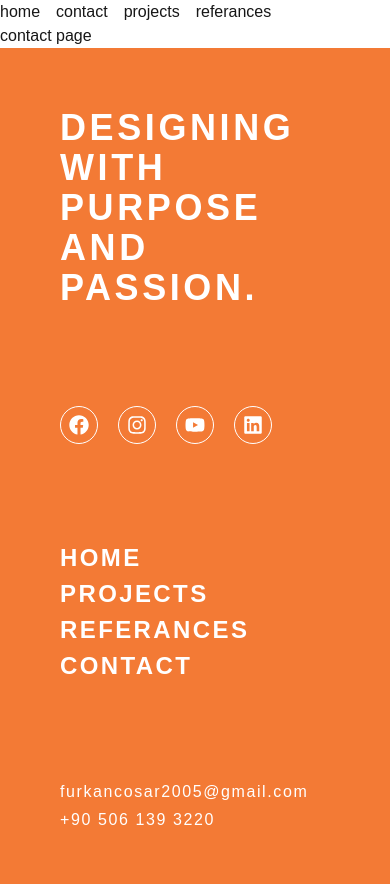
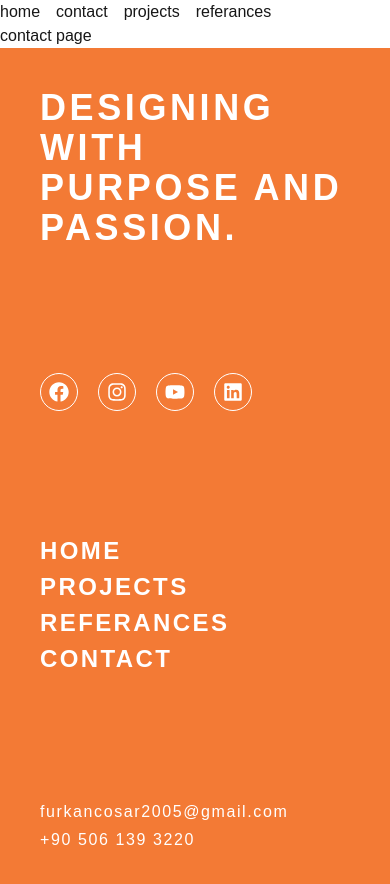
Before and after one commit to Luchhass/Portfolio-app, a Next.js app: page /contact in a window 390 px wide. Shown: the top 884 px of the page. Built offline with nearby package versions, Linux system fonts and the light colour scheme.

Commit message:
footer css fixed

```diff
--- a/src/components/Footer.jsx
+++ b/src/components/Footer.jsx
@@ -17,7 +17,7 @@ const navLinks = [
 
 export default function Footer() {
   return (
-    <footer className="bg-[#f37a35] h-[100vh] p-15 flex flex-col justify-between relative overflow-hidden lg:p-16">
+    <footer className="bg-[#f37a35] h-[100vh] p-10 flex flex-col justify-between relative overflow-hidden lg:p-16">
       {/* Mobile Layout */}
       <div className="lg:hidden flex flex-col justify-between h-full">
         <h1 className="text-white font-extrabold uppercase text-4xl tracking-widest font-sans">
```
